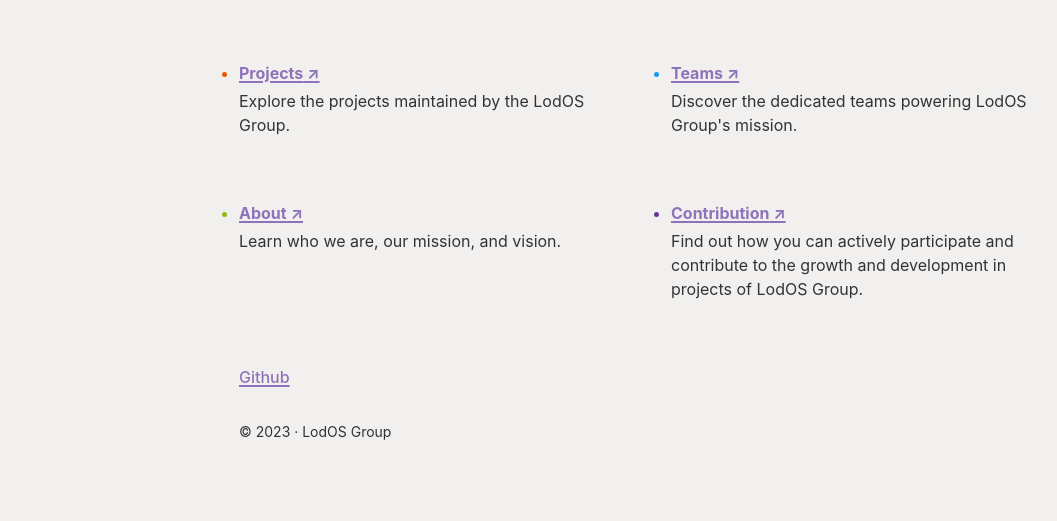
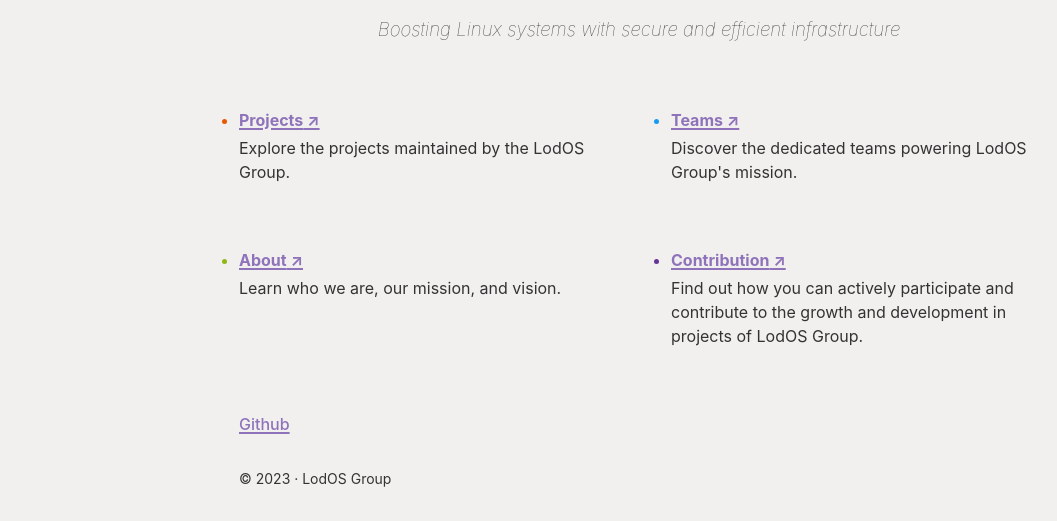
Before and after one commit to lodosgroup/lodosgroup.org, a Gatsby site: page / in a window 1280 px wide. Shown: the part 373-894 px from the top of the page, without its empty margins (1-1058 px from the left). Before the commit the page ends 847 px from the top, so only its background shows below. Built offline with nearby package versions, Linux system fonts and the light colour scheme; Gatsby itself is replaced by a stand-in of ours.

Commit message:
update index page
Signed-off-by: ozkanonur <work@onurozkan.dev>

```diff
--- a/src/pages/index.js
+++ b/src/pages/index.js
@@ -49,6 +49,14 @@
         imgStyle={{ transition: 'none' }}
         placeholder='none'
       />
+      <h3
+        style={{
+          fontStyle: `italic`,
+          fontWeight: `lighter`,
+        }}
+      >
+        Boosting Linux systems with secure and efficient infrastructure
+      </h3>
     </div>
     <ul className={styles.list}>
       {links.map(link => (
```
